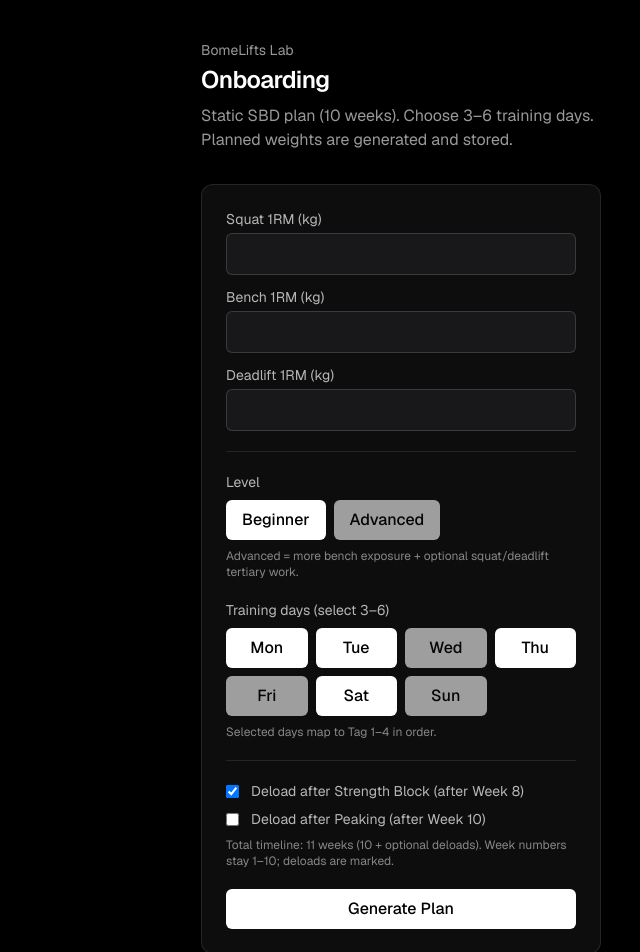
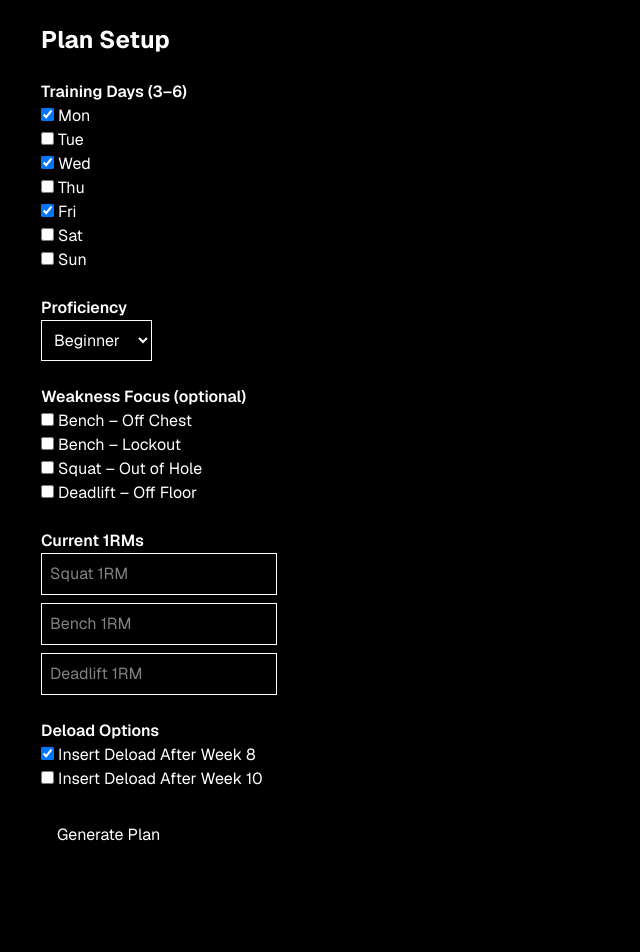
Before and after one commit to DominicBoss/BomeLiftsLab, a Next.js app: page /onboarding in a window 1280 px wide. Shown: the top 952 px of the page, without its empty margins (239-879 px from the left). After the commit the page ends 879 px from the top, so only its background shows below. Built offline with nearby package versions, Linux system fonts and the light colour scheme; no server answers.

Commit message:
page.tsx aktualisieren

```diff
--- a/src/app/onboarding/page.tsx
+++ b/src/app/onboarding/page.tsx
@@ -1,183 +1,182 @@
+
+// src/app/onboarding/page.tsx
 'use client'
 
-import { useEffect, useMemo, useState } from 'react'
-import { supabase } from '@/lib/supabase'
+import { useState } from 'react'
 import { useRouter } from 'next/navigation'
 import { generatePlanInDb } from '@/lib/generatePlan'
-import { allDayNames, type DayName, type PlanKey } from '@/lib/planTemplates'
+import { supabase } from '@/lib/supabase'
 
-type Proficiency = 'Beginner' | 'Advanced'
+export default function OnboardingPage() {
 
-export default function Onboarding() {
   const router = useRouter()
-  const [loading, setLoading] = useState(false)
-  const [userId, setUserId] = useState<string | null>(null)
+
+  const [daysOfWeek, setDaysOfWeek] = useState<string[]>(['Mon','Wed','Fri'])
+  const [proficiency, setProficiency] = useState<'Beginner'|'Advanced'>('Beginner')
+  const [weaknesses, setWeaknesses] = useState<string[]>([])
 
   const [squat, setSquat] = useState('')
   const [bench, setBench] = useState('')
   const [deadlift, setDeadlift] = useState('')
 
-  const plan: PlanKey = 'PerformanceBased'
-
-  const [days, setDays] = useState<DayName[]>(['Mon', 'Tue', 'Thu', 'Sat'])
-  const [proficiency, setProficiency] = useState<Proficiency>('Beginner')
-
   const [deloadAfterWeek8, setDeloadAfterWeek8] = useState(true)
   const [deloadAfterWeek10, setDeloadAfterWeek10] = useState(false)
 
-  useEffect(() => {
-    supabase.auth.getUser().then(({ data }) => {
-      setUserId(data.user?.id ?? null)
-    })
-  }, [])
-
-  const durationLabel = useMemo(() => {
-    const extra = (deloadAfterWeek8 ? 1 : 0) + (deloadAfterWeek10 ? 1 : 0)
-    return 10 + extra
-  }, [deloadAfterWeek8, deloadAfterWeek10])
-
-  const toggleDay = (d: DayName) => {
-    setDays((prev) => {
-      const has = prev.includes(d)
-      if (has) return prev.filter((x) => x !== d)
-      return [...prev, d]
-    })
+  const toggleDay = (day:string) => {
+    if (daysOfWeek.includes(day)) {
+      setDaysOfWeek(daysOfWeek.filter(d => d !== day))
+    } else {
+      setDaysOfWeek([...daysOfWeek, day])
+    }
   }
 
-  const submit = async () => {
-    if (!userId) {
-      alert('Not logged in.')
-      router.push('/auth/login')
+  const toggleWeakness = (w:string) => {
+    if (weaknesses.includes(w)) {
+      setWeaknesses(weaknesses.filter(x => x !== w))
+    } else {
+      setWeaknesses([...weaknesses, w])
+    }
+  }
+
+  const handleSubmit = async () => {
+
+    if (daysOfWeek.length < 3 || daysOfWeek.length > 6) {
+      alert('Select between 3 and 6 training days.')
       return
     }
 
-    if (days.length < 3 || days.length > 6) {
-      alert('Please select between 3 and 6 training days.')
+    const { data: { user } } = await supabase.auth.getUser()
+
+    if (!user) {
+      alert('Not authenticated')
       return
     }
 
-    const s = Number(squat)
-    const b = Number(bench)
-    const d = Number(deadlift)
-
-    if (!Number.isFinite(s) || !Number.isFinite(b) || !Number.isFinite(d) || s <= 0 || b <= 0 || d <= 0) {
-      alert('Please enter valid 1RM values (kg).')
-      return
-    }
-
-    setLoading(true)
-    try {
-      const { error: pErr } = await supabase
-        .from('profiles')
-        .update({ squat_1rm: s, bench_1rm: b, deadlift_1rm: d })
-        .eq('id', userId)
-
-      if (pErr) throw new Error(pErr.message)
-
     await generatePlanInDb({
-        userId,
-        plan,
-        daysOfWeek: days,
+      userId: user.id,
+      daysOfWeek: daysOfWeek as any,
+      oneRMs: {
+        squat: Number(squat),
+        bench: Number(bench),
+        deadlift: Number(deadlift)
+      },
+      proficiency,
+      weaknesses,
       deloadAfterWeek8,
-        deloadAfterWeek10,
-        oneRMs: { squat: s, bench: b, deadlift: d },
-        proficiency,
+      deloadAfterWeek10
     })
 
     router.push('/dashboard')
-    } catch (e: any) {
-      alert(e?.message ?? 'Error generating plan.')
-    } finally {
-      setLoading(false)
-    }
   }
 
   return (
-    <div className="page">
-      <div className="shell">
-        <div className="mb-8">
-          <div className="text-sm text-white/60">BomeLifts Lab</div>
-          <div className="h1 mt-1">Onboarding</div>
-          <p className="p-muted mt-2">
-            Static SBD plan (10 weeks). Choose 3–6 training days. Planned weights are generated and stored.
-          </p>
-        </div>
+    <div className="max-w-3xl mx-auto p-6 space-y-6">
 
-        <div className="card">
-          <div className="space-y-5">
-            <div className="space-y-3">
-              <div>
-                <div className="text-sm text-white/70 mb-1">Squat 1RM (kg)</div>
-                <input className="input" inputMode="decimal" value={squat} onChange={(e) => setSquat(e.target.value)} />
-              </div>
-              <div>
-                <div className="text-sm text-white/70 mb-1">Bench 1RM (kg)</div>
-                <input className="input" inputMode="decimal" value={bench} onChange={(e) => setBench(e.target.value)} />
-              </div>
-              <div>
-                <div className="text-sm text-white/70 mb-1">Deadlift 1RM (kg)</div>
-                <input className="input" inputMode="decimal" value={deadlift} onChange={(e) => setDeadlift(e.target.value)} />
-              </div>
-            </div>
-
-            <div className="h-px bg-white/10" />
+      <h1 className="text-2xl font-bold">Plan Setup</h1>
 
       <div>
-              <div className="text-sm text-white/70 mb-2">Level</div>
-              <div className="flex gap-2">
-                <button type="button" onClick={() => setProficiency('Beginner')} className={`btn ${proficiency === 'Beginner' ? '' : 'opacity-60'}`}>
-                  Beginner
-                </button>
-                <button type="button" onClick={() => setProficiency('Advanced')} className={`btn ${proficiency === 'Advanced' ? '' : 'opacity-60'}`}>
-                  Advanced
-                </button>
-              </div>
-              <p className="text-xs text-white/50 mt-2">
-                Advanced = more bench exposure + optional squat/deadlift tertiary work.
-              </p>
+        <h2 className="font-semibold">Training Days (3–6)</h2>
+        {['Mon','Tue','Wed','Thu','Fri','Sat','Sun'].map(day => (
+          <label key={day} className="block">
+            <input
+              type="checkbox"
+              checked={daysOfWeek.includes(day)}
+              onChange={() => toggleDay(day)}
+            /> {day}
+          </label>
+        ))}
       </div>
 
       <div>
-              <div className="text-sm text-white/70 mb-2">Training days (select 3–6)</div>
-              <div className="grid grid-cols-2 md:grid-cols-4 gap-2">
-                {allDayNames.map((d) => {
-                  const active = days.includes(d)
-                  return (
-                    <button key={d} type="button" onClick={() => toggleDay(d)} className={`btn ${active ? '' : 'opacity-60'}`}>
-                      {d}
-                    </button>
-                  )
-                })}
-              </div>
-              <p className="text-xs text-white/50 mt-2">
-                Selected days map to Tag 1–{days.length} in order.
-              </p>
+        <h2 className="font-semibold">Proficiency</h2>
+        <select
+          value={proficiency}
+          onChange={(e)=>setProficiency(e.target.value as any)}
+          className="border p-2"
+        >
+          <option value="Beginner">Beginner</option>
+          <option value="Advanced">Advanced</option>
+        </select>
       </div>
 
-            <div className="h-px bg-white/10" />
-
-            <div className="space-y-2">
-              <label className="flex items-center gap-3 text-sm text-white/70">
-                <input type="checkbox" checked={deloadAfterWeek8} onChange={(e) => setDeloadAfterWeek8(e.target.checked)} />
-                Deload after Strength Block (after Week 8)
+      <div>
+        <h2 className="font-semibold">Weakness Focus (optional)</h2>
+        <label className="block">
+          <input type="checkbox"
+            checked={weaknesses.includes('bench_off_chest')}
+            onChange={()=>toggleWeakness('bench_off_chest')}
+          /> Bench – Off Chest
         </label>
-
-              <label className="flex items-center gap-3 text-sm text-white/70">
-                <input type="checkbox" checked={deloadAfterWeek10} onChange={(e) => setDeloadAfterWeek10(e.target.checked)} />
-                Deload after Peaking (after Week 10)
+        <label className="block">
+          <input type="checkbox"
+            checked={weaknesses.includes('bench_lockout')}
+            onChange={()=>toggleWeakness('bench_lockout')}
+          /> Bench – Lockout
         </label>
-
-              <p className="text-xs text-white/50">
-                Total timeline: {durationLabel} weeks (10 + optional deloads). Week numbers stay 1–10; deloads are marked.
-              </p>
+        <label className="block">
+          <input type="checkbox"
+            checked={weaknesses.includes('squat_hole')}
+            onChange={()=>toggleWeakness('squat_hole')}
+          /> Squat – Out of Hole
+        </label>
+        <label className="block">
+          <input type="checkbox"
+            checked={weaknesses.includes('deadlift_off_floor')}
+            onChange={()=>toggleWeakness('deadlift_off_floor')}
+          /> Deadlift – Off Floor
+        </label>
       </div>
 
-            <button onClick={submit} disabled={loading} className="btn-full">
-              {loading ? 'Generating…' : 'Generate Plan'}
+      <div>
+        <h2 className="font-semibold">Current 1RMs</h2>
+        <input
+          type="number"
+          placeholder="Squat 1RM"
+          value={squat}
+          onChange={(e)=>setSquat(e.target.value)}
+          className="border p-2 block mb-2"
+        />
+        <input
+          type="number"
+          placeholder="Bench 1RM"
+          value={bench}
+          onChange={(e)=>setBench(e.target.value)}
+          className="border p-2 block mb-2"
+        />
+        <input
+          type="number"
+          placeholder="Deadlift 1RM"
+          value={deadlift}
+          onChange={(e)=>setDeadlift(e.target.value)}
+          className="border p-2 block"
+        />
+      </div>
+
+      <div>
+        <h2 className="font-semibold">Deload Options</h2>
+        <label className="block">
+          <input
+            type="checkbox"
+            checked={deloadAfterWeek8}
+            onChange={()=>setDeloadAfterWeek8(!deloadAfterWeek8)}
+          /> Insert Deload After Week 8
+        </label>
+        <label className="block">
+          <input
+            type="checkbox"
+            checked={deloadAfterWeek10}
+            onChange={()=>setDeloadAfterWeek10(!deloadAfterWeek10)}
+          /> Insert Deload After Week 10
+        </label>
+      </div>
+
+      <button
+        onClick={handleSubmit}
+        className="bg-black text-white px-4 py-2"
+      >
+        Generate Plan
       </button>
-          </div>
-        </div>
-      </div>
+
     </div>
   )
 }
```
Lines whose indentation alone changed are shown as unchanged.
